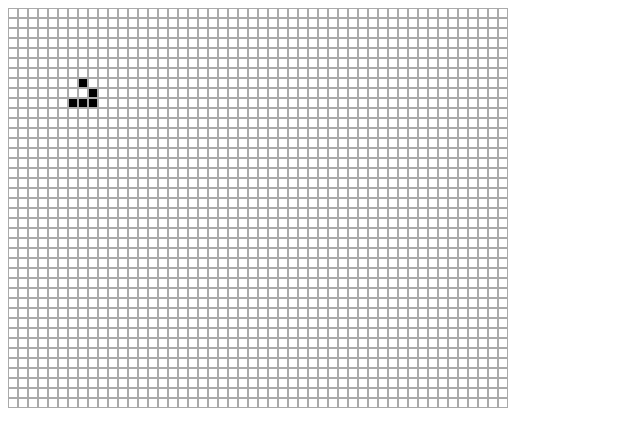
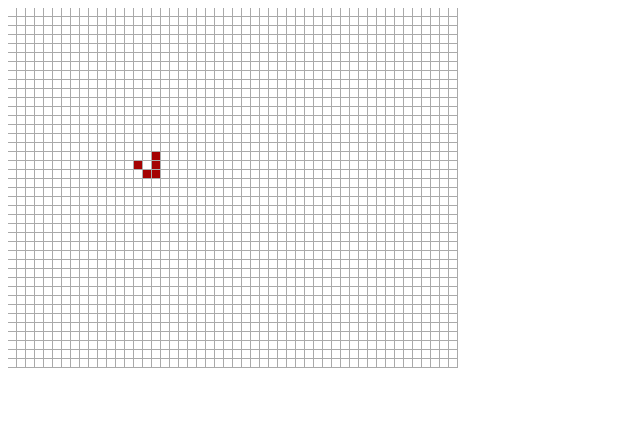
Before and after one commit to codeispoetry/gameoflife, a plain HTML site: page index.html in a window 1280 px wide. Shown: the whole page, without its empty margins (0-640 px from the left). Drawn offline with Linux system fonts and the light colour scheme.

Commit message:
refactor

```diff
--- a/gameoflife.js
+++ b/gameoflife.js
@@ -2,29 +2,20 @@ var grid = createGrid(50, 40);
 initRender();
 
 const start = [
-
     {x:4, y:5},
     {x:2, y:5},
     {x:3, y:5},
+    {x:4, y:4},
+    {x:3, y:3},
+].map( e => setStatus(e, 1));
 
-    {x:4, y:4},
-
-    {x:3, y:3},
-
-];
-
-start.map( e => setStatus(e, 1));
-
-render();
-
-
-window.setInterval(generation, 300);
+window.setInterval(generation, 100);
 
 /////////////////////////////////////
 
 function generation(){
     prepareNextGeneration();
-    performNextGeneration();
+    applyNextGeneration();
     render();
 }
 
@@ -32,27 +23,19 @@ function prepareNextGeneration(){
     grid.map( (line,y) => {
         line.map( (e, x) => {
             const gna = getCountNeighboursAlive({x,y});
-
-            if(getStatus({x,y}) === 1 ){
-                if(gna === 2 || gna === 3){
-                    prepareStatus({x,y}, 1);
-                } else {
-                    prepareStatus({x,y}, 0);
-                }
+            if (gna === 3
+                || (gna === 2 && getStatus({x,y}) === 1)
+                ){
+                prepareStatus({x,y}, 1);
+                return;
             }
 
-            if(getStatus({x,y}) === 0 ){
-                if( gna === 3){
-                    prepareStatus({x,y}, 1);
-                } else {
-                    prepareStatus({x,y}, 0);
-                }
-            }
+            prepareStatus({x,y}, 0);
         })
     })
 }
 
-function performNextGeneration(){
+function applyNextGeneration(){
     grid.map( (line,y) => {
         line.map( (e, x) => {
             setStatus({x,y}, grid[y][x].next);
--- a/styles.css
+++ b/styles.css
@@ -5,13 +5,15 @@
 }
 
 .element{
-    border: 1px solid #AAA;
+    border-right: 1px solid #AAA;
+    border-bottom: 1px solid #AAA;
+
     width: 8px;
     height: 8px;
 }
 
 .alive{
-    background: black;
+    background: rgb(165, 2, 2);
 }
 
 
```
